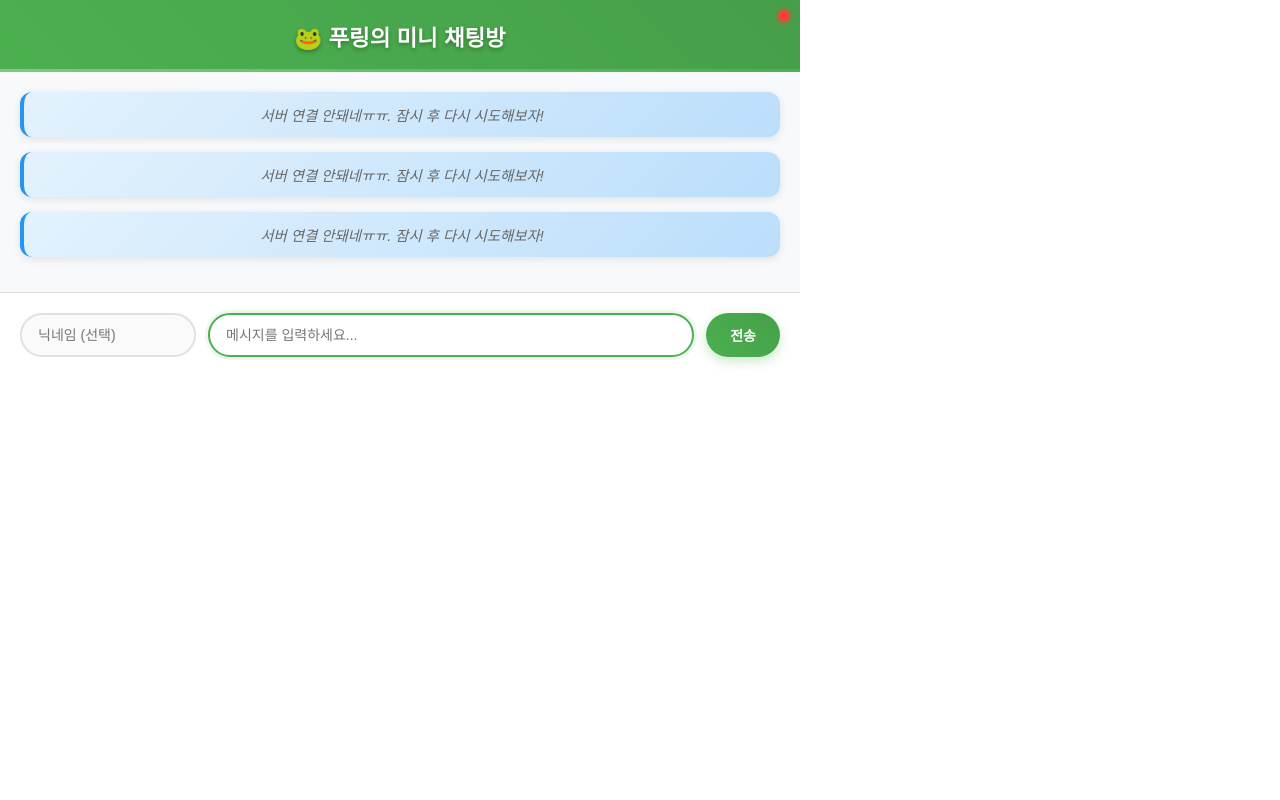
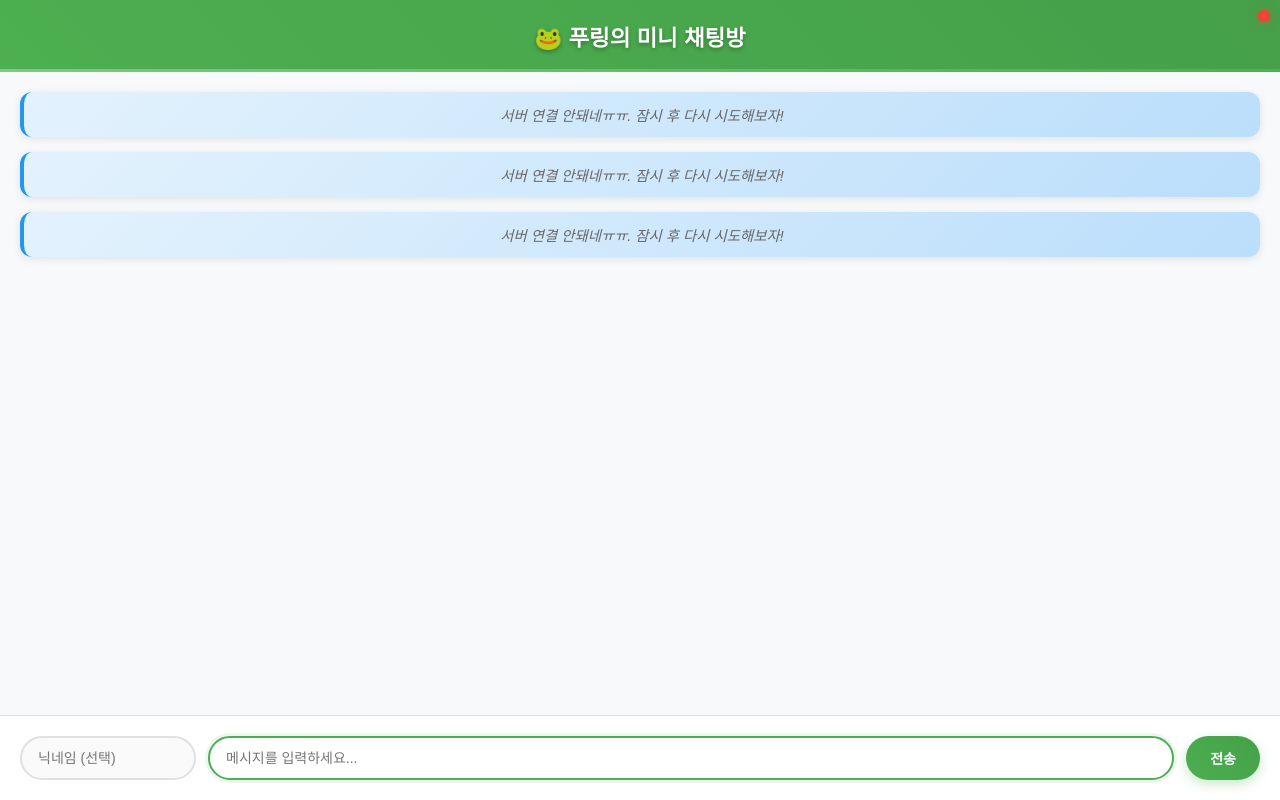
Before and after one commit to Blue-co/my_chat_app, a Flask app: page / in a window 1280 px wide. Run offline with Flask 3, Linux system fonts and the light colour scheme; some libraries are stand-ins or nearby versions.

Commit message:
Update style.css

```diff
--- a/static/css/style.css
+++ b/static/css/style.css
@@ -6,7 +6,7 @@ body {
 .chat-container {
     background: rgba(255, 255, 255, 0.95);
     backdrop-filter: blur(10px);
-    width: 100vh;
+    height: 100vh;
     display: flex;
     flex-direction: column;
     overflow: hidden;
```
